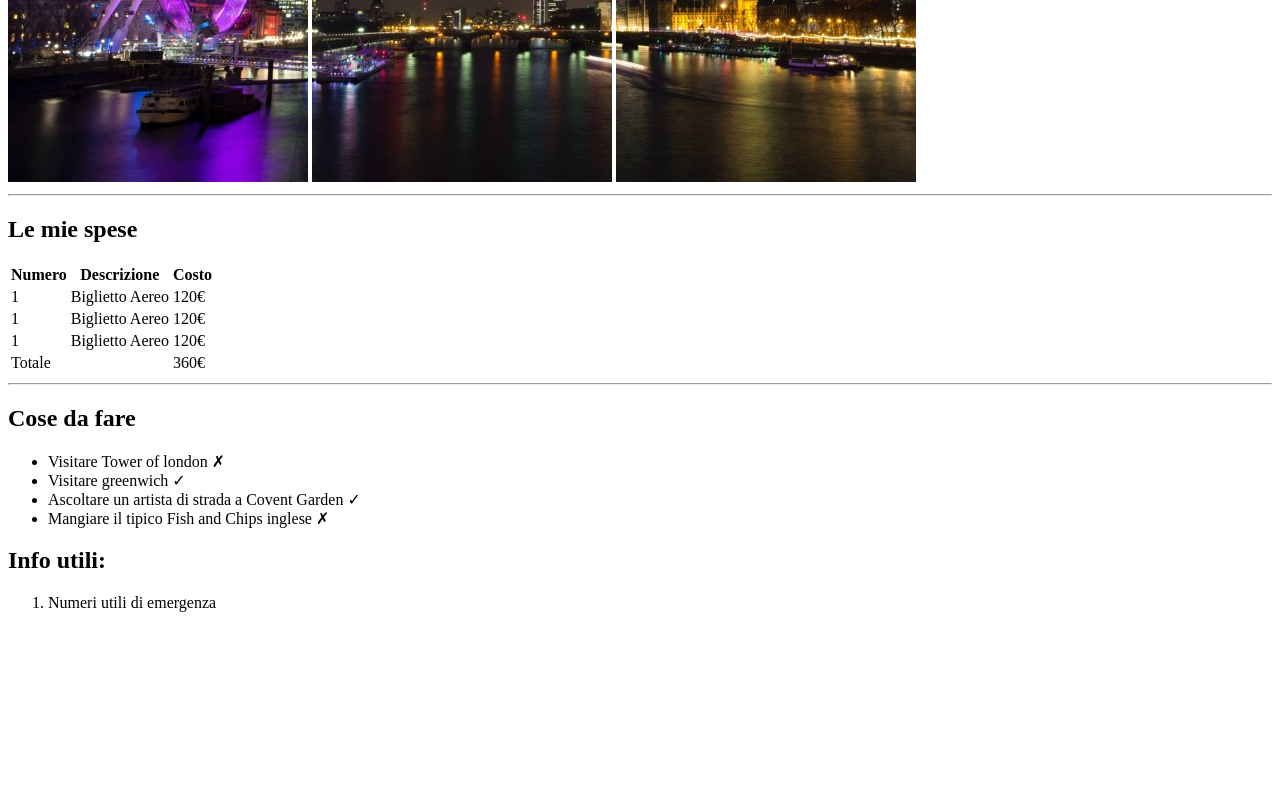
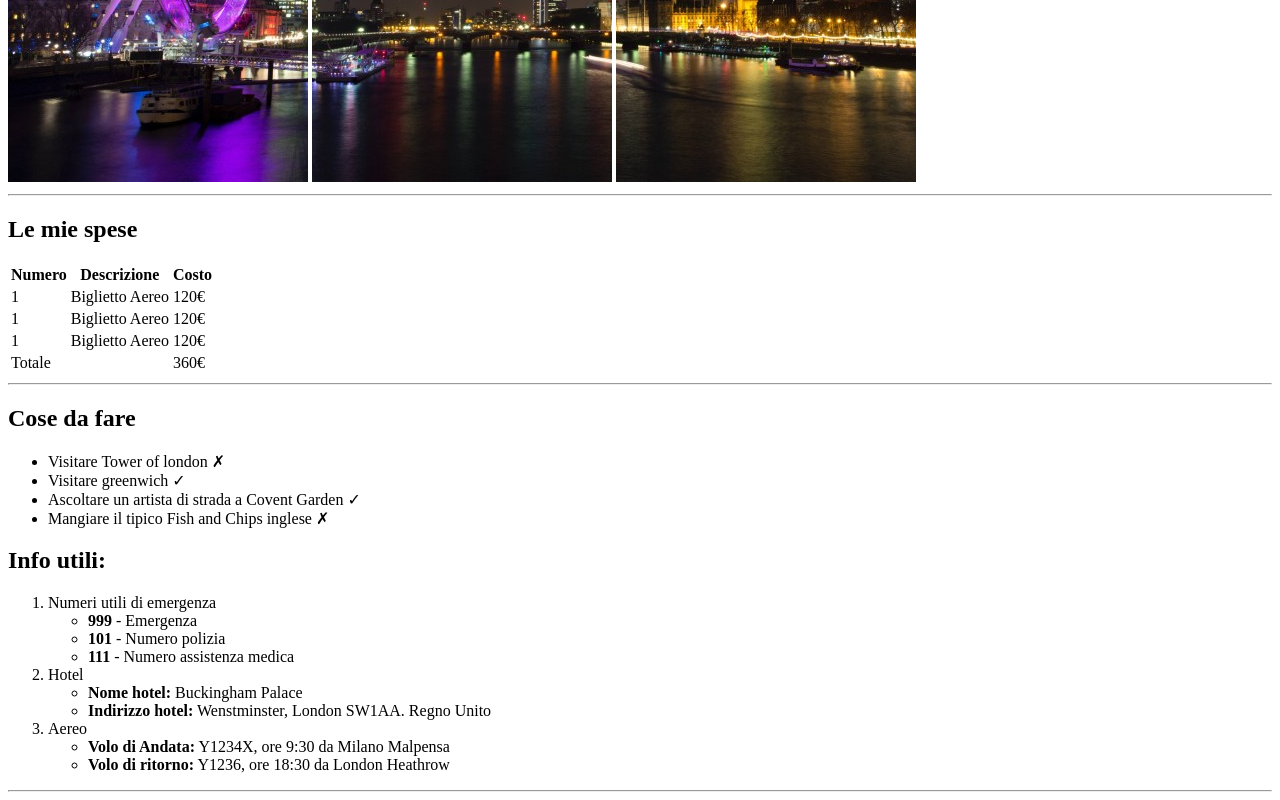
Before and after one commit to GiacomoArena/html-london-trip, a plain HTML site: page index.html in a window 1280 px wide. Shown: the part 498-1298 px from the top of the page. Before the commit the page ends 1126 px from the top, so only its background shows below. Drawn offline with Linux system fonts and the light colour scheme.

Commit message:
3° tabella info utili

```diff
--- a/index.html
+++ b/index.html
@@ -69,12 +69,55 @@
         </ul>
     </div>
       <h2>Info utili:</h2>
+      <!-- info N°1 numeri con <ul> all'interno -->
       <ol>
         <li>
           <section>Numeri utili di emergenza</section>
-
+          <ul>
+            <li>
+              <strong>999</strong>
+              - Emergenza
+            </li>
+            <li>
+              <strong>101</strong>
+              - Numero polizia
+            </li>
+            <li>
+              <strong>111</strong>
+              - Numero assistenza medica
+            </li>
+          </ul>
+          <!-- info N°2 hotel con <ul> all'interno -->
+        </li>
+        <li>
+          <section>Hotel</section>
+          <ul>
+            <li>
+              <strong>Nome hotel:</strong>
+              Buckingham Palace
+            </li>
+            <li>
+              <strong>Indirizzo hotel:</strong>
+              Wenstminster, London SW1AA. Regno Unito
+            </li>
+          </ul>
+        </li>
+        <!-- info N°3 aereo con <ul> all'interno -->
+        <li>
+          <section>Aereo</section>
+          <ul>
+            <li>
+              <strong>Volo di Andata:</strong>
+              Y1234X, ore 9:30 da Milano Malpensa
+            </li>
+            <li>
+              <strong>Volo di ritorno:</strong>
+              Y1236, ore 18:30 da London Heathrow
+            </li>
+          </ul>
         </li>
       </ol>
+      <hr>
 
 
   </main>
```
